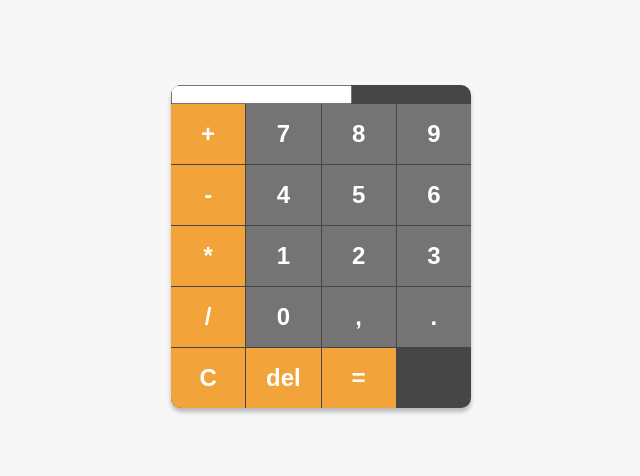
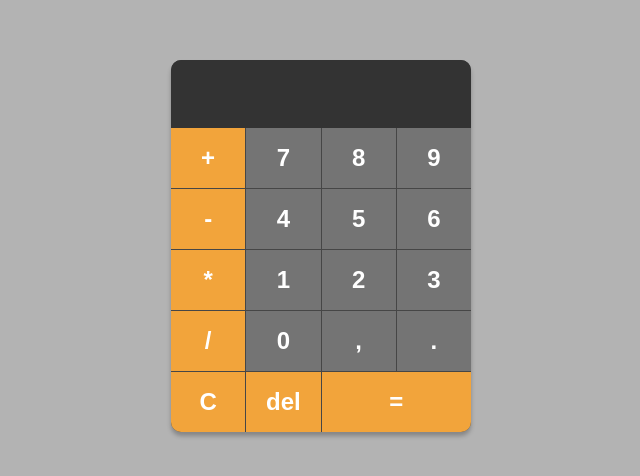
Before and after one commit to DevSamuelBrito/Calculator, a plain HTML site: page Index.html in a window 1280 px wide. Shown: the part 154-630 px from the top of the page, without its empty margins (319-959 px from the left). Drawn offline with Linux system fonts and the light colour scheme; a web font is replaced by a local one.

Commit message:
modify css

```diff
--- a/main.css
+++ b/main.css
@@ -1,6 +1,7 @@
 * {
   margin: 0;
   padding: 0;
+  border: none;
   box-sizing: border-box;
 }
 
@@ -10,6 +11,7 @@ body {
   justify-content: center;
   height: 100vh;
   background-color: #f7f7f7;
+  background-color: hsl(0, 0%, 70%);
 }
 
 .calculator {
@@ -21,12 +23,14 @@ body {
   overflow: hidden;
 }
 
-.result {
-  height: 75px;
+#result {
+  width: 100%;
   padding: 20px;
-  text-align: center;
-  color: #fff;
-  font-size: 2.5rem;
+  font-size: 1.5rem;
+  text-align: left;
+  border: none;
+  color: white;
+  background-color: hsl(0, 0%, 20%);
 }
 
 .buttons {
@@ -49,21 +53,40 @@ body {
   cursor: pointer;
 }
 
-.button-zero{
-    grid-column: span 2;
+.button-equals {
+  grid-column: span 2;
 }
 
-.bg-light-gray{
-    background-color: #747474;
+.bg-light-gray {
+  background-color: #747474;
 }
-.bg-gray{
-    background-color: #585858;
+.bg-light-gray:hover {
+  background-color: hsl(0, 0%, 60%);
+}
+.bg-light-gray:active {
+  background-color: hsl(0, 0%, 70%);
+}
+.bg-gray {
+  background-color: #585858;
 }
 
-button :active{
-    opacity: 0.9;
+.bg-gray:hover {
+  background-color: hsl(0, 0%, 25%);
+}
+.bg-gray:active {
+  background-color: hsl(0, 0%, 35%);
 }
 
-.bg-orange{
-    background-color: #f2a43b;
+button :active {
+  opacity: 0.9;
 }
+
+.bg-orange {
+  background-color: #f2a43b;
+}
+.bg-orange:hover {
+  background-color: hsl(38.4, 84.3%, 61.2%);
+}
+.bg-orange:active {
+  background-color: hsl(38.4, 84.3%, 71.2%);
+}
```
